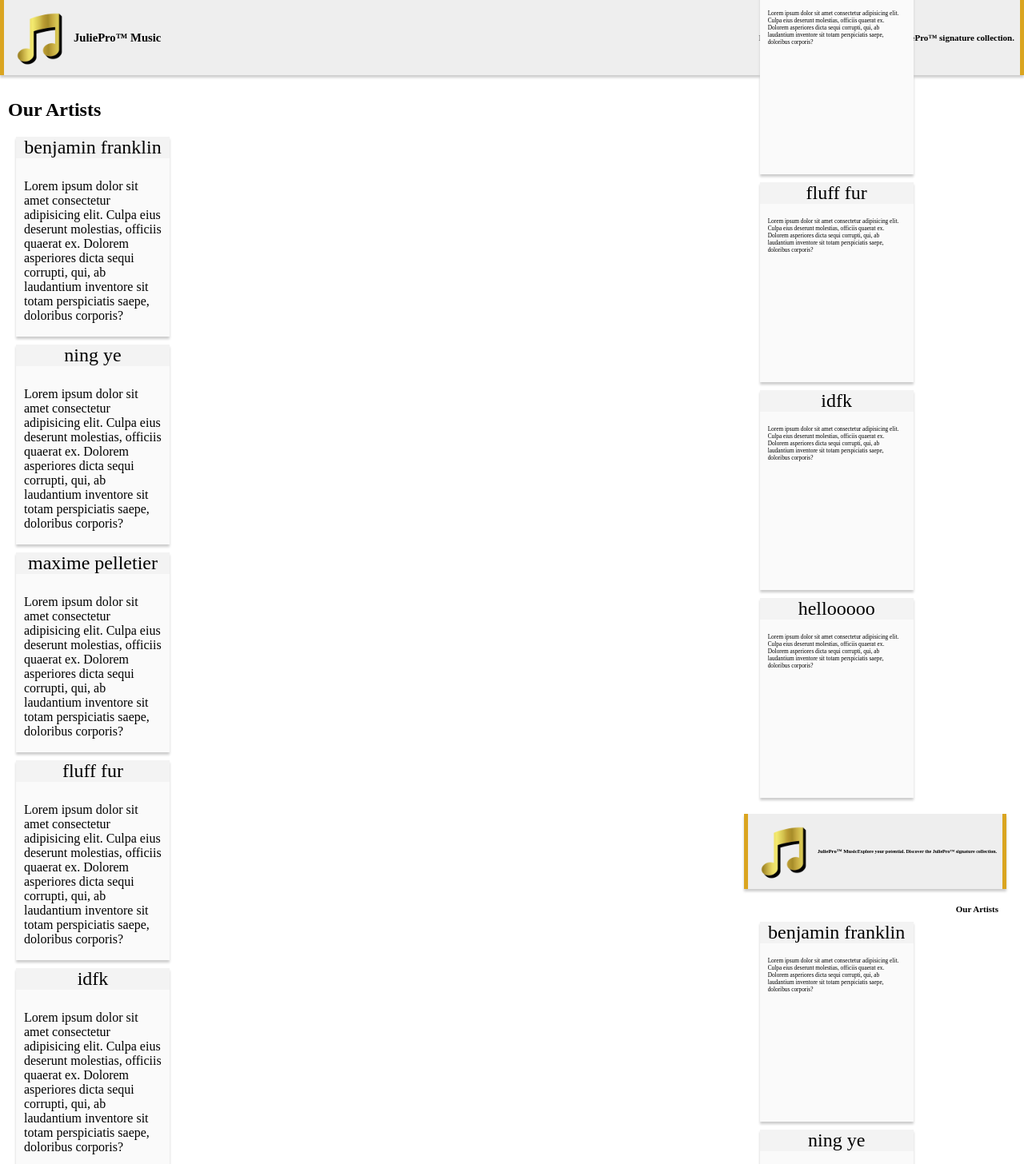
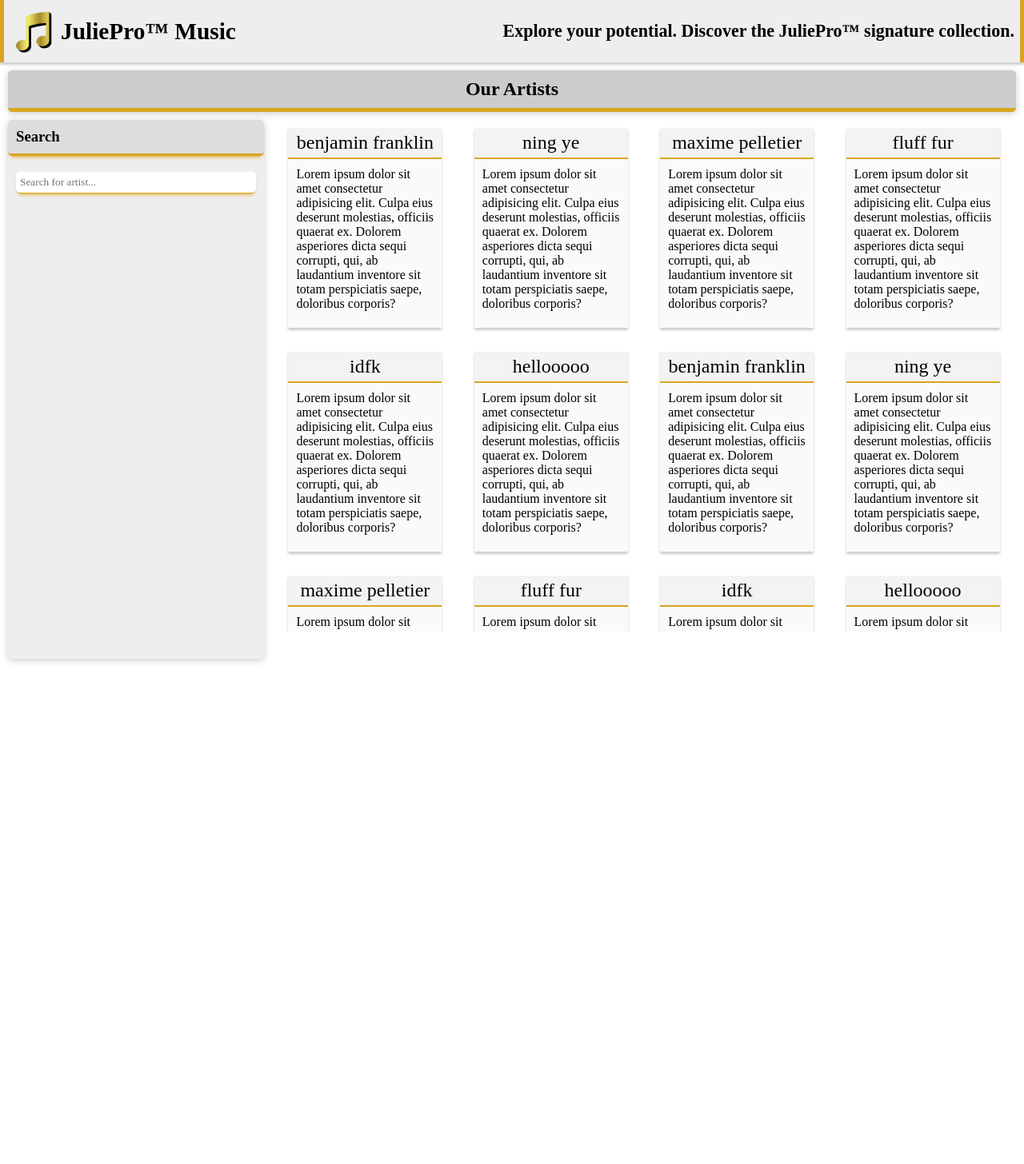
Before and after one commit to Thurinum/juliepro-music, an Angular app: page / in a window 1280 px wide. Shown: the top 1456 px of the page at 80% size. After the commit the page ends 834 px from the top, so only its background shows below. Built offline with nearby package versions, Linux system fonts and the light colour scheme.

Commit message:
style: Create main app design

```diff
--- a/angular.json
+++ b/angular.json
@@ -103,5 +103,8 @@
 				}
 			}
 		}
-	}
+  },
+  "cli": {
+    "analytics": false
+  }
 }
--- /dev/null
+++ b/src/_variables.sass
@@ -0,0 +1,4 @@
+$base: goldenrod
+
+$h-header: 8vh
+$spacing: 10px
--- a/src/app/app.component.html
+++ b/src/app/app.component.html
@@ -7,52 +7,14 @@
 <main>
 	<h2>Our Artists</h2>
 
-	<app-artist-card *ngFor="let artist of artists" [name]="artist"></app-artist-card>
+	<aside>
+		<h3>Search</h3>
+		<div>
+			<input type="text" placeholder="Search for artist..." />
+		</div>
+	</aside>
+
+	<section>
+		<app-artist-card *ngFor="let artist of artists" [name]="artist"></app-artist-card>
+	</section>
 </main>
-
-<header>
-	<img src="./assets/logo.png" alt="JuliePro's logo">
-	<h1>JuliePro&trade; Music</h1>
-	<h2>Explore your potential. Discover the JuliePro&trade; signature collection.</h2>
-
-	<header>
-		<img src="./assets/logo.png" alt="JuliePro's logo">
-		<h1>JuliePro&trade; Music</h1>
-		<h2>Explore your potential. Discover the JuliePro&trade; signature collection.</h2>
-	</header>
-
-	<main>
-		<h2>Our Artists</h2>
-
-		<header>
-			<img src="./assets/logo.png" alt="JuliePro's logo">
-			<h1>JuliePro&trade; Music</h1>
-			<h2>Explore your potential. Discover the JuliePro&trade; signature collection.</h2>
-		</header>
-
-		<main>
-			<h2>Our Artists</h2>
-
-			<app-artist-card *ngFor="let artist of artists" [name]="artist"></app-artist-card>
-		</main>
-
-		<header>
-			<img src="./assets/logo.png" alt="JuliePro's logo">
-			<h1>JuliePro&trade; Music</h1>
-			<h2>Explore your potential. Discover the JuliePro&trade; signature collection.</h2>
-		</header>
-
-		<main>
-			<h2>Our Artists</h2>
-
-			<app-artist-card *ngFor="let artist of artists" [name]="artist"></app-artist-card>
-		</main>
-		<app-artist-card *ngFor="let artist of artists" [name]="artist"></app-artist-card>
-	</main>
-</header>
-
-<main>
-	<h2>Our Artists</h2>
-
-	<app-artist-card *ngFor="let artist of artists" [name]="artist"></app-artist-card>
-</main>
--- a/src/app/app.component.sass
+++ b/src/app/app.component.sass
@@ -1,14 +1,21 @@
+@import "../_variables"
+
 header
-	height: 10vh
+	height: $h-header
 	padding: 7px
+
 	display: flex
 	align-items: center
 	justify-content: space-between
 
-	font-size: 1ex
+	position: sticky
+	left: 0
+	top: 0
+
+	font-size: 2ex
 	border:
-		left:  solid 5px goldenrod
-		right: solid 5px goldenrod
+		left:  solid 5px $base
+		right: solid 5px $base
 	background-color: #eee
 	box-shadow: 0 3px 3px #ccc
 
@@ -20,4 +27,50 @@ header
 		text-align: right
 
 main
-	padding: 10px
+	height: 100vh - $h-header
+	padding: $spacing
+	display: grid
+	gap: $spacing
+
+	h2
+		grid-area: 1 / span 2
+
+		padding: 10px
+		border-radius: 5px
+
+		display: flex
+		align-items: bottom
+		justify-content: center
+
+		background-color: #ccc
+		box-shadow: 0 2px 10px #ccc
+		border-bottom: solid 5px $base
+
+	aside
+		width: 25vw
+		background-color: #eee
+		border-radius: 5px
+		box-shadow: 0 2px 10px #ccc
+
+		h3
+			margin-bottom: $spacing
+			padding: $spacing
+			border-bottom: solid 3px $base
+			border-radius: 5px
+			box-shadow: 0 4px 5px -3px $base
+			background-color: #ddd
+
+		div
+			padding: $spacing
+
+			input
+				width: calc(100% - $spacing)
+
+	section
+		height: 95%
+
+		display: flex
+		flex-wrap: wrap
+		justify-content: space-evenly
+		overflow: auto
+		gap: $spacing
--- a/src/app/app.component.ts
+++ b/src/app/app.component.ts
@@ -1,5 +1,5 @@
 import { Component } from '@angular/core';
-import { Models } from "./models"
+import { Models } from "../models"
 
 @Component({
 	selector: 'app-root',
@@ -10,7 +10,7 @@ import { Models } from "./models"
 export class AppComponent {
 	title = 'TP1';
 
-	artists : string[] = ["benjamin franklin", "ning ye", "maxime pelletier", "fluff fur", "idfk", "hellooooo"]
+	artists : string[] = ["benjamin franklin", "ning ye", "maxime pelletier", "fluff fur", "idfk", "hellooooo", "benjamin franklin", "ning ye", "maxime pelletier", "fluff fur", "idfk", "hellooooo"]
 
 	constructor() {
 
--- a/src/app/artist-card/artist-card.component.sass
+++ b/src/app/artist-card/artist-card.component.sass
@@ -1,3 +1,5 @@
+@import "../../_variables"
+
 article
 	width: 15vw
 	height: 250px
@@ -11,6 +13,9 @@ article
 		background-color: #f3f3f3
 		text-align: center
 		font-size: 24px
+		padding: 5px
+		border-bottom: solid 2px $base
 
 	p
+		margin: 0
 		padding: 10px
--- a/src/styles.sass
+++ b/src/styles.sass
@@ -1,4 +1,27 @@
+@import "_variables"
+
 html, body
 	margin: 0
 	padding: 0
 	font-family: Segoe UI Light
+	overflow: hidden
+
+h1, h2, h3
+	margin: 0
+	padding: 0
+
+input
+	border: none
+	border-radius: 5px
+	padding: 5px
+	font-family: Segoe UI Light
+	border-bottom: solid 1px $base
+	box-shadow: 0 4px 5px -3px $base
+	transition: box-shadow 0.1s ease-out
+
+	&:hover
+		box-shadow: 0 4px 10px -3px $base
+
+:focus
+	border:none
+	outline: none
```
Also changed, not shown: karma.conf.js (deleted, +0 -44 lines), src/models.ts (renamed from src/app/models.ts, +9 -1 lines), src/test.ts (deleted, +0 -26 lines), 1 other file (tests, documents, lock files or other folders).
